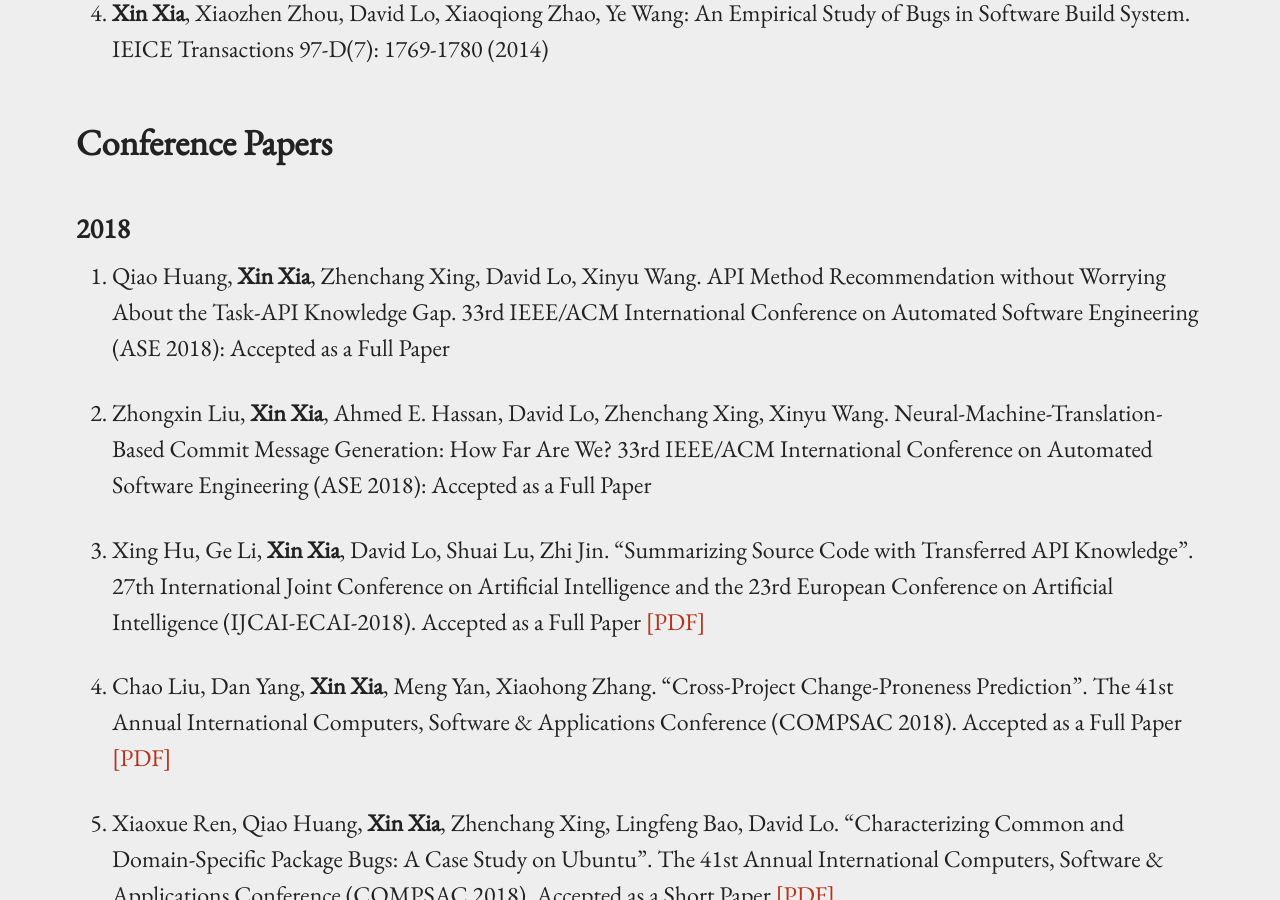
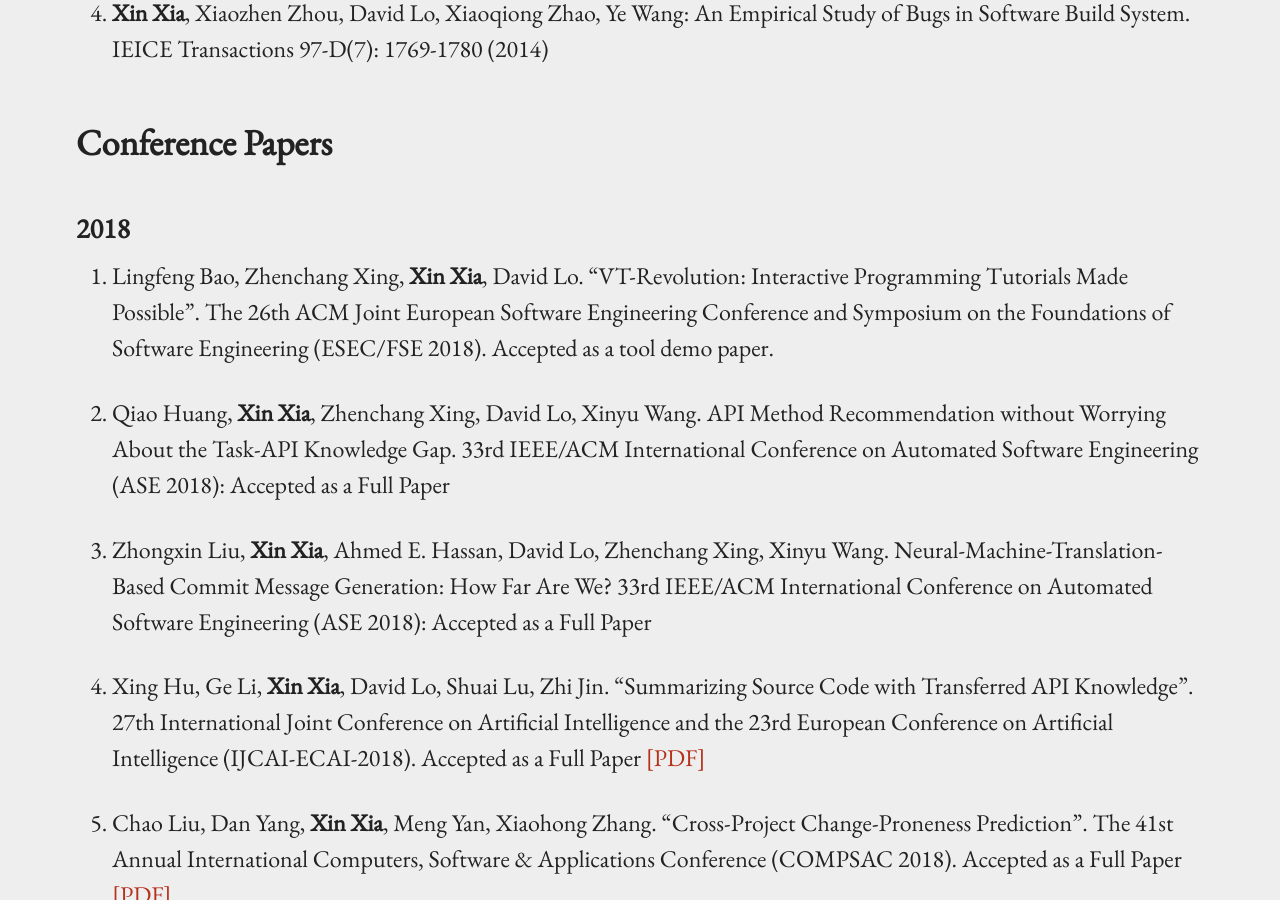
Before and after one commit to xin-xia/xin-xia.github.io, a Jekyll site: the page built from publication.md, in a window 1280 px wide and 900 px high, scrolled down 4352 px. Built offline with Jekyll 4.4.1, drawn with Linux system fonts in a browser that asks for light colours; our own code applies the rules of GitHub Pages for plain Markdown files.

Commit message:
嗯嗯嗯

```diff
--- a/publication.md
+++ b/publication.md
@@ -91,6 +91,8 @@ permalink: /publication/
 ## Conference Papers
 
 ### 2018
+
+71. Lingfeng Bao, Zhenchang Xing, <strong>Xin Xia</strong>, David Lo. "VT-Revolution:  Interactive Programming Tutorials Made Possible". The 26th ACM Joint European Software Engineering Conference and Symposium on the Foundations of Software Engineering (ESEC/FSE 2018). Accepted as a tool demo paper.   <br />
 
 70. Qiao Huang, <strong>Xin Xia</strong>, Zhenchang Xing, David Lo, Xinyu Wang. API Method Recommendation without Worrying About the Task-API Knowledge Gap. 33rd IEEE/ACM International Conference on Automated Software Engineering (ASE 2018): Accepted as a Full Paper <br />
 
```
